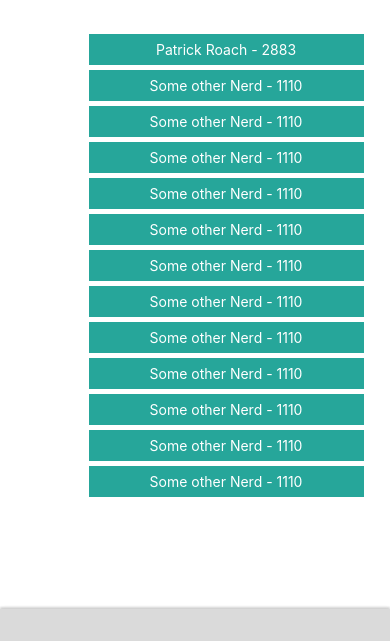
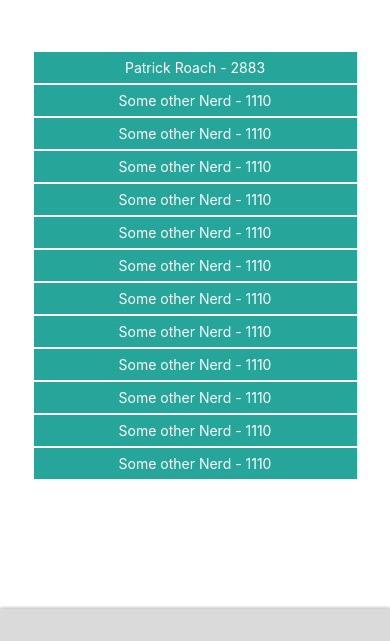
Before and after one commit to patrickwroach/wireframes-mtg, a plain HTML site: page index.html in a window 390 px wide. Shown: the part 203-844 px from the top of the page. Drawn offline with Linux system fonts and the light colour scheme; files that its build step writes are made by us from their sources.

Commit message:
ranking board css updates for mobile

```diff
--- a/css/main-styles.less
+++ b/css/main-styles.less
@@ -257,7 +257,6 @@ footer {
   #ranking-board {
     box-sizing: border-box;
     width: 50%;
-    min-width: 300px;
     margin: 0 auto;
     @ranking-board-heading: 60px;
     height: ~"calc(100vh - @{nav-height} - @{footer-height} - @{ranking-board-heading} - (2*@{section-padding}))";
@@ -273,7 +272,6 @@ footer {
     color: @color-light;
 
     ul {
-      min-width: 275px;
       margin: 0 auto;
       width: 50%;
       list-style: inside;
@@ -371,7 +369,23 @@ footer {
       }
     }
   }
+  #ranking-wrapper{
+    width:100%;
+    #ranking-board{
+      width:100%;
+      ul{
+        width:100%;
+        text-align:center;
+        li{
+          width:95%;
+          padding:5px 2px;
+          margin:2px auto;
+        }
+      }
+    }
+  }
 }
+
 @keyframes growVert {
   0% {
 
```
Also changed, not shown: css/main-styles.css.
